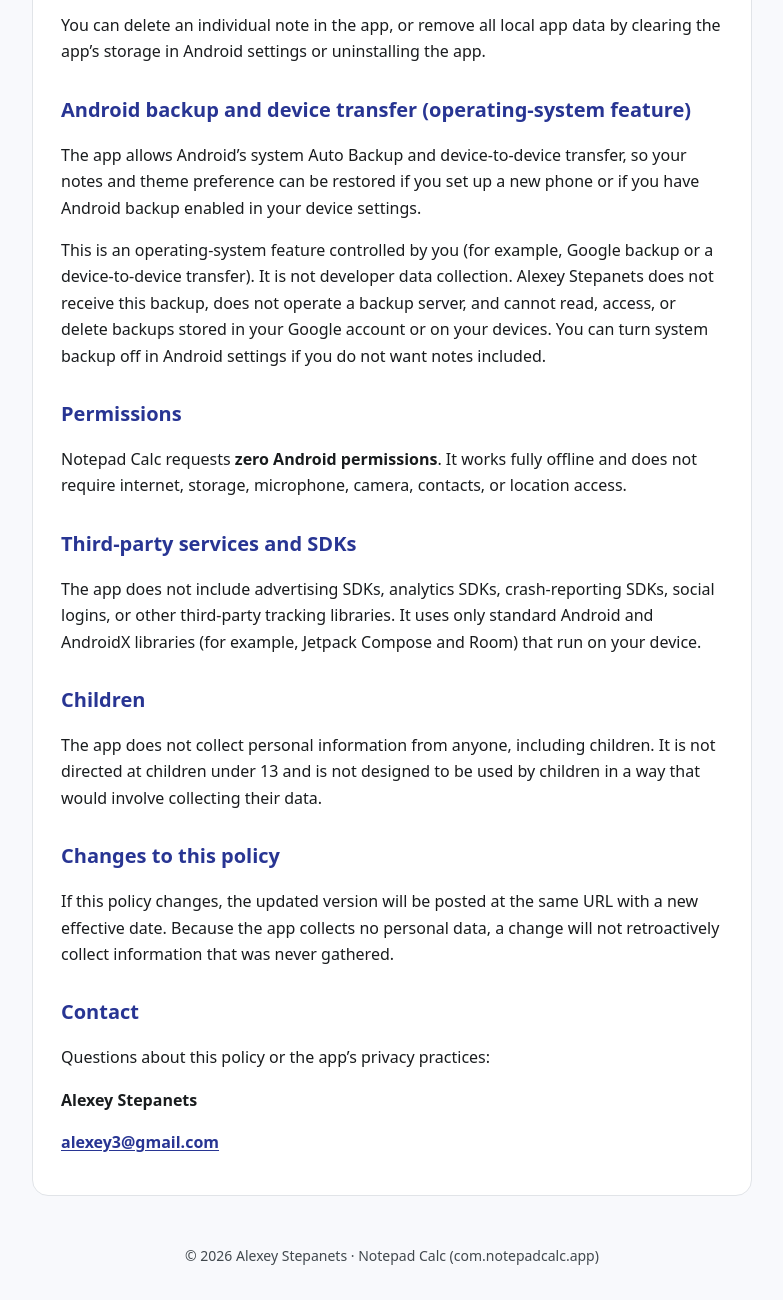
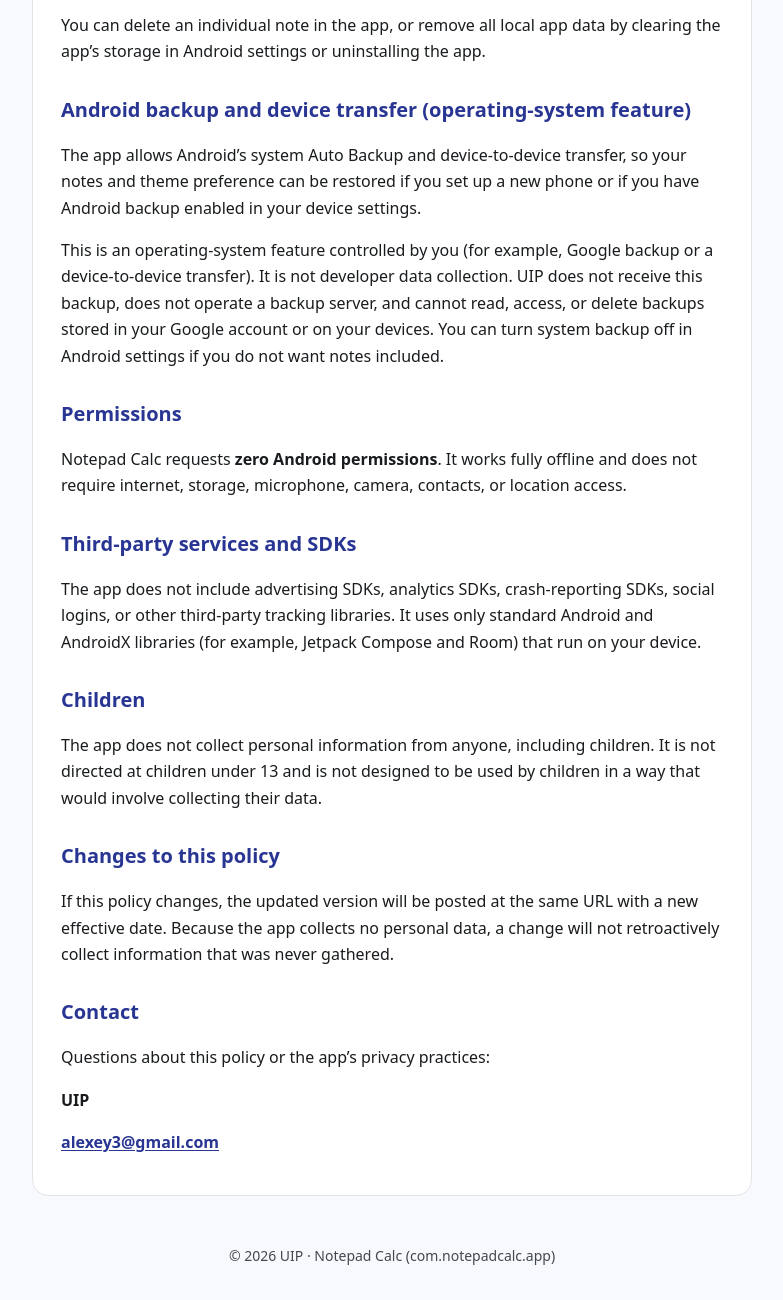
Before and after one commit to Alexey3/notepad-calc-privacy, a plain HTML site: page index.html in a window 1280 px wide. Shown: the part 1164-2464 px from the top of the page, without its empty margins (248-1031 px from the left). Drawn offline with Linux system fonts and the light colour scheme.

Commit message:
Use Play developer name UIP in the privacy policy.

```diff
--- a/index.html
+++ b/index.html
@@ -23,11 +23,11 @@ footer{text-align:center;color:var(--muted);font-size:14px;padding:0 20px 32px}
 a{color:var(--accent);text-decoration:underline;text-underline-offset:2px}
 </style></head>
 <body>
-<header><div class="w"><h1>Notepad Calc – Privacy Policy</h1><p>Android notepad calculator by Alexey Stepanets</p>
+<header><div class="w"><h1>Notepad Calc – Privacy Policy</h1><p>Android notepad calculator by UIP</p>
 <div class="badges"><span>100% offline</span><span>Zero permissions</span><span>No data collected</span><span>No data shared</span></div></div></header>
 <main><article>
 <p><strong>Effective date:</strong> November 26, 2026</p>
-<p><strong>Developer:</strong> Alexey Stepanets</p>
+<p><strong>Developer:</strong> UIP</p>
 <p><strong>Contact:</strong> <a href="mailto:alexey3@gmail.com">alexey3@gmail.com</a></p>
 <hr>
 <h2>Summary</h2>
@@ -49,7 +49,7 @@ a{color:var(--accent);text-decoration:underline;text-underline-offset:2px}
 <p>You can delete an individual note in the app, or remove all local app data by clearing the app’s storage in Android settings or uninstalling the app.</p>
 <h2>Android backup and device transfer (operating-system feature)</h2>
 <p>The app allows Android’s system Auto Backup and device-to-device transfer, so your notes and theme preference can be restored if you set up a new phone or if you have Android backup enabled in your device settings.</p>
-<p>This is an operating-system feature controlled by you (for example, Google backup or a device-to-device transfer). It is not developer data collection. Alexey Stepanets does not receive this backup, does not operate a backup server, and cannot read, access, or delete backups stored in your Google account or on your devices. You can turn system backup off in Android settings if you do not want notes included.</p>
+<p>This is an operating-system feature controlled by you (for example, Google backup or a device-to-device transfer). It is not developer data collection. UIP does not receive this backup, does not operate a backup server, and cannot read, access, or delete backups stored in your Google account or on your devices. You can turn system backup off in Android settings if you do not want notes included.</p>
 <h2>Permissions</h2>
 <p>Notepad Calc requests <strong>zero Android permissions</strong>. It works fully offline and does not require internet, storage, microphone, camera, contacts, or location access.</p>
 <h2>Third-party services and SDKs</h2>
@@ -60,8 +60,8 @@ a{color:var(--accent);text-decoration:underline;text-underline-offset:2px}
 <p>If this policy changes, the updated version will be posted at the same URL with a new effective date. Because the app collects no personal data, a change will not retroactively collect information that was never gathered.</p>
 <h2>Contact</h2>
 <p>Questions about this policy or the app’s privacy practices:</p>
-<p><strong>Alexey Stepanets</strong></p>
+<p><strong>UIP</strong></p>
 <p><strong><a href="mailto:alexey3@gmail.com">alexey3@gmail.com</a></strong></p>
 </article></main>
-<footer>© 2026 Alexey Stepanets · Notepad Calc (com.notepadcalc.app)</footer>
+<footer>© 2026 UIP · Notepad Calc (com.notepadcalc.app)</footer>
 </body></html>
```
